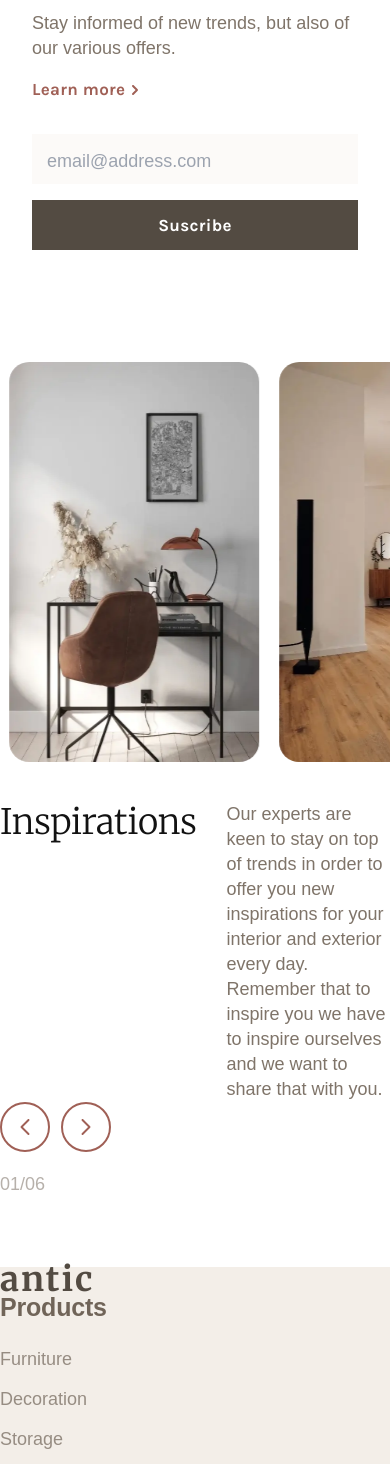
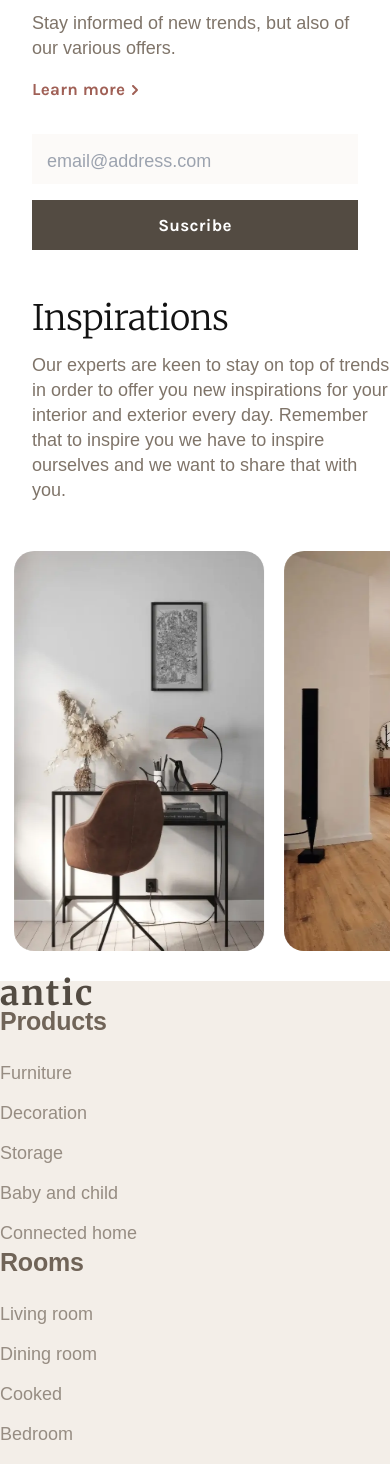
Before and after one commit to betotorodev/PurpleFire-test, a Next.js app: page / in a window 390 px wide. Shown: the part 1772-3236 px from the top of the page. Built offline with nearby package versions, Linux system fonts and the light colour scheme; a web font is replaced by a local one.

Commit message:
style: add responsive to carousel

```diff
--- a/app/page.js
+++ b/app/page.js
@@ -93,14 +93,16 @@ export default function Home() {
         </article>
       </section>
       {/* carrousel */}
-      <section className='pt-16 pb-[70px]'>
-        <Carousel />
-        <article className='max-w-[1440px] my-0 mx-auto block md:flex justify-between md:px-[150px] mt-[40px]'>
-          <div className='flex gap-[30px]'>
+      <section className='flex flex-col md:pt-16 pb-[30px] md:pb-[70px]'>
+        <div className='order-2 md:order-1'>
+          <Carousel />
+        </div>
+        <article className='order-1 md:order-2 md:max-w-[1440px] md:my-0 block md:flex justify-between px-8 md:px-[150px] pb-[48px] md:pb-0 md:mt-[40px] md:mb-16'>
+          <div className='block md:flex gap-[30px]'>
             <h2 className={`${merriweather.variable} font-serif text-[35px] w-[360px] text-[#121212] font-light mb-[15px] tracking-[-0.3px] leading-[40px]`}>Inspirations</h2>
             <p className={`${varta.variable} font-sans font-normal w-[359px] text-[#706458E5] text-lg leading-[25px]`}>Our experts are keen to stay on top of trends in order to offer you new inspirations for your interior and exterior every day. Remember that to inspire you we have to inspire ourselves and we want to share that with you.</p>
           </div>
-          <div>
+          <div className='hidden md:block'>
             <div className='flex gap-[11px] mb-5'>
               <ArrowBrownLeft />
               <ArrowBrownRight />
```
